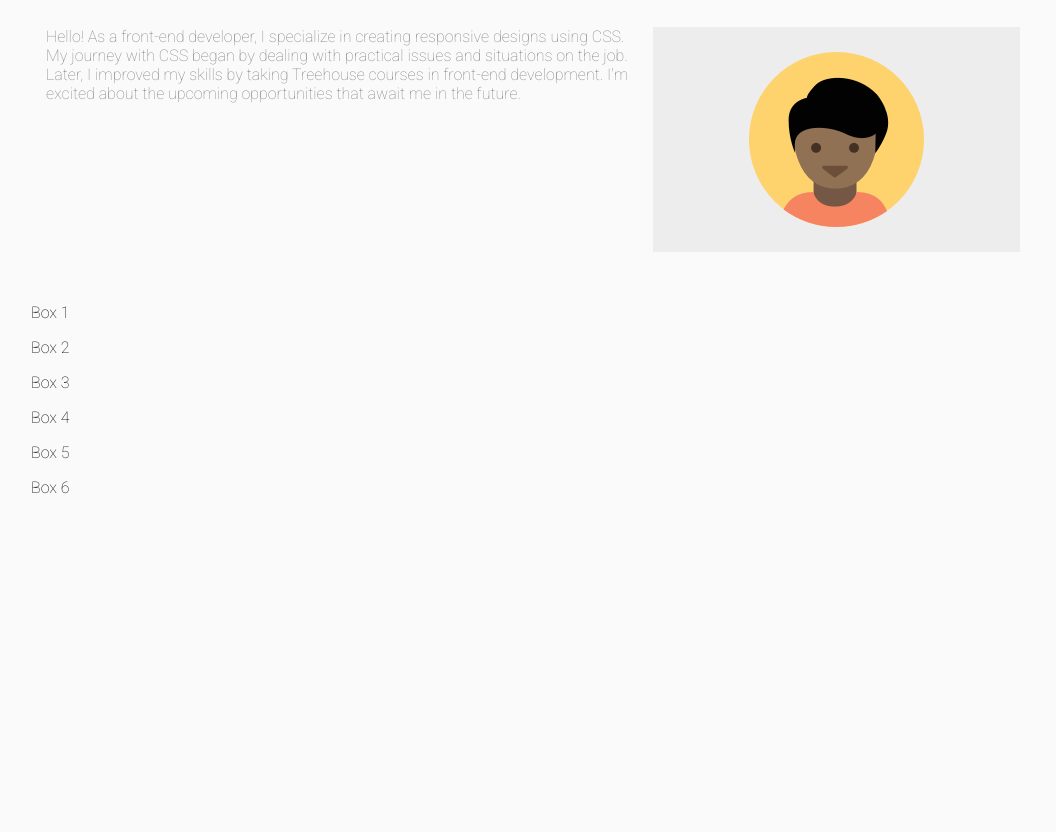
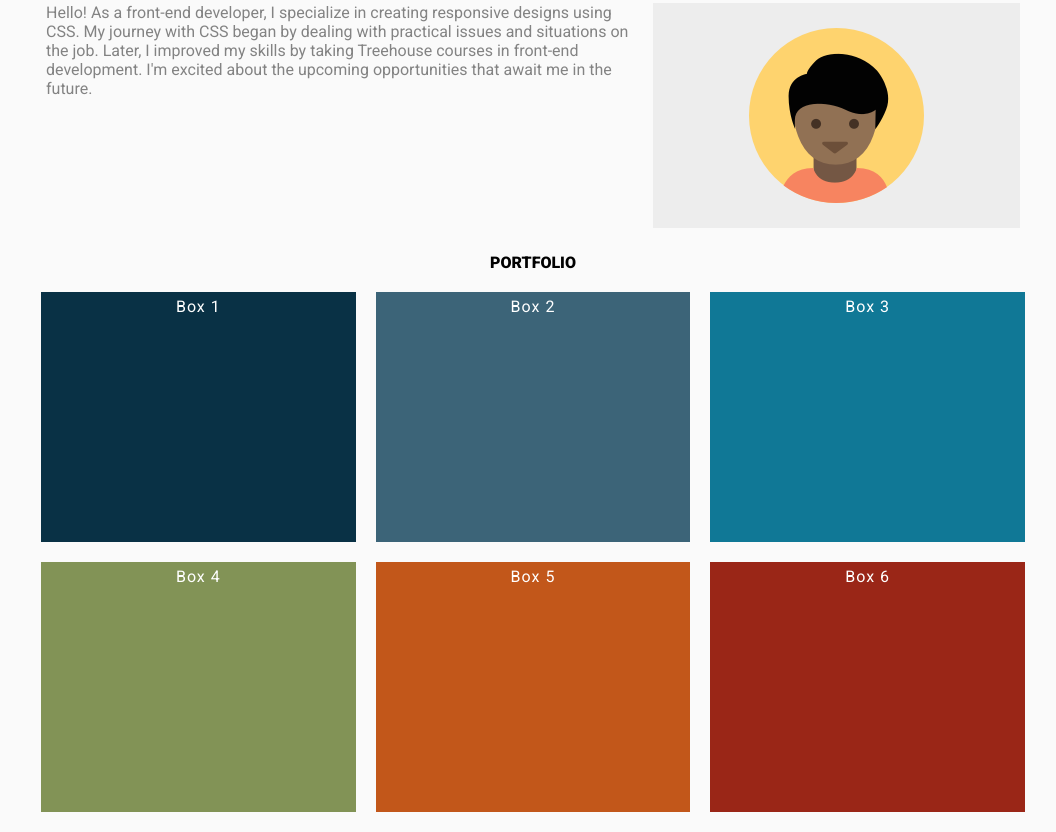
Before and after one commit to DraganaBegojev/Project-2, a plain HTML site: page index.html in a window 1280 px wide. Shown: the part 96-928 px from the top of the page, without its empty margins (107-1163 px from the left). Before the commit the page ends 800 px from the top, so only its background shows below. Drawn offline with Linux system fonts and the light colour scheme.

Commit message:
PORTFOLIO
creating title and boxes

```diff
--- a/css/styles.css
+++ b/css/styles.css
@@ -1,5 +1,7 @@
 * {
     box-sizing: border-box;
+    margin: 0;
+    padding: 0;
   }
 
   body {
@@ -22,7 +24,6 @@
     text-decoration: none;
   }
   nav {
-    font-weight: 400;
     letter-spacing: .05em;
   }
 
@@ -34,9 +35,9 @@
     width: 100%;
   }
 
-  h1 a, .top-nav a {
+  h1 a, .top-nav a,  #portfolio h4 {
     color: #000;
-    font-weight: 600;
+    font-weight: 900;
   }
 
   .top-nav {
@@ -61,6 +62,10 @@
   }
   .message {
     color: #838383;
+    margin-top: 20px;
+  }
+  #portfolio h4 {
+    text-align: center;
   }
 
   .container {
@@ -69,6 +74,40 @@
     margin: 0 auto;
     font-family: 'Roboto', sans-serif;
   }
+
+  .col {
+    margin: 10px;
+    min-height: 250px;
+    color: white;
+    text-align: center;
+    letter-spacing: 1px;
+    padding-top: 5px;
+  }
+
+  .box-1 {
+    background-color: #093145;
+  }
+
+  .box-2 {
+    background-color: #3C6478;
+  }
+
+  .box-3 {
+    background-color: #107896;
+  }
+
+  .box-4 {
+    background-color: #829356;
+  }
+
+  .box-5 {
+    background-color: #C2571A;
+  }
+
+  .box-6 {
+    background-color: #9A2617;
+  }
+
 
 @media (min-width: 768px) {
   .top-nav {
@@ -94,8 +133,15 @@
   }
   .message {
     text-align: left;
+    margin-right: 5px;
     margin-top: 0;
-    margin-right: 5px;
+  }
+  .container {
+    display: flex;
+    flex-wrap: wrap;
+  }
+  .col {
+    flex-basis: calc(50% - 20px);
   }
 }
 
@@ -111,4 +157,7 @@
     width: initial;
     margin-bottom: 0;
   }
+  .col {
+    flex-basis: calc(33.333% - 20px);
+  }
 }
--- a/index.html
+++ b/index.html
@@ -7,7 +7,7 @@
     <link rel="stylesheet" href="css/styles.css">
     <link rel="preconnect" href="https://fonts.googleapis.com">
     <link rel="preconnect" href="https://fonts.gstatic.com" crossorigin>
-    <link href="https://fonts.googleapis.com/css?family=Roboto:100" rel="stylesheet">
+    <link href="https://fonts.googleapis.com/css2?family=Roboto:ital,wght@0,100;0,300;0,400;0,500;0,700;0,900;1,100;1,300;1,400;1,500;1,700;1,900&display=swap" rel="stylesheet">
     <title>Document</title>
 </head>
 <body>
@@ -25,10 +25,12 @@
             <p class="message">Hello! As a front-end developer, I specialize in creating responsive designs using CSS. My journey with CSS began by dealing with practical issues and situations on the job. Later, I improved my skills by taking Treehouse courses in front-end development. I'm excited about the upcoming opportunities that await me in the future.</p>
         </div>
     </header>
-    <main>
+    <main id="portfolio">
+        <h4>PORTFOLIO</h4>
         <div class="container">
             <div class="col box-1">
               <p>Box 1</p>
+
             </div>
             <div class="col box-2">
               <p>Box 2</p>
```
